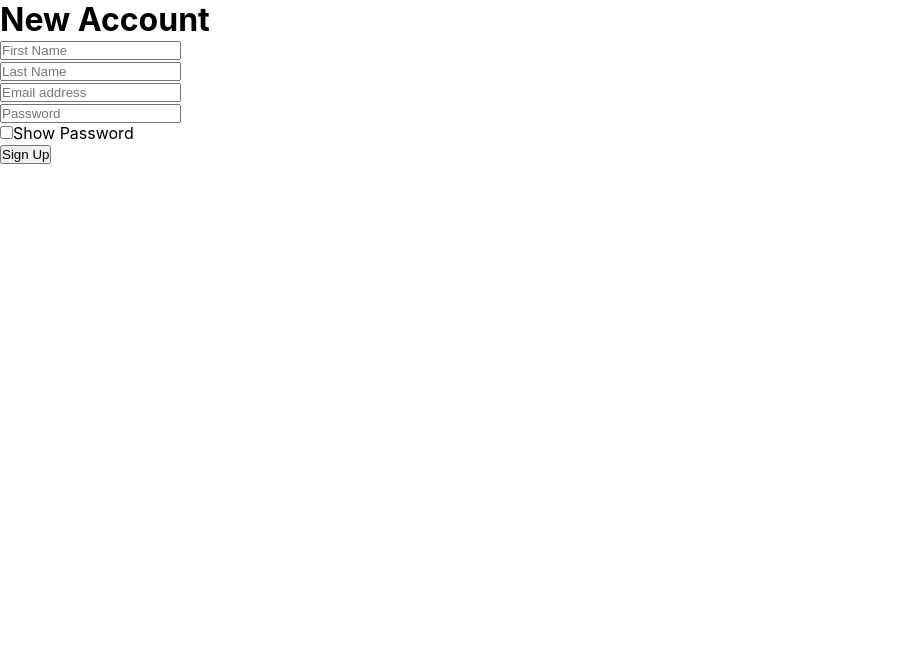
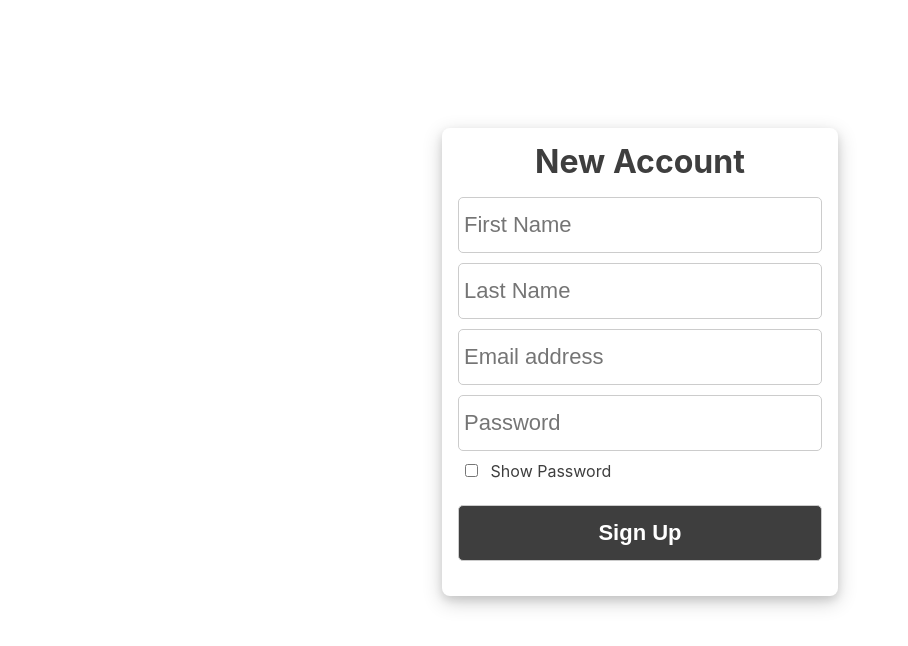
Before and after one commit to JeanPaul-AbiZeid/survey, a React (Create React App) app in the folder survey-react/: page /Signup in a window 1280 px wide. Shown: the top 646 px of the page, without its empty margins (0-908 px from the left). Built offline with nearby package versions, Linux system fonts and the light colour scheme.

Commit message:
styling the sign up page

```diff
--- a/survey-react/src/App.css
+++ b/survey-react/src/App.css
@@ -2,4 +2,70 @@
   margin: 0;
   padding: 0;
   box-sizing: border-box;
+  color: rgb(62, 62, 62);
 }
+
+.main{
+  width: 100%;
+  margin-top: 10%;
+  display: flex;
+  justify-content: center;
+}
+
+.form-container {
+  border-radius: 8px;
+  background-color: white;
+  box-shadow: 0 4px 8px 0 rgba(0, 0, 0, 0.1), 0 6px 20px 0 rgba(0, 0, 0, 0.19);
+  text-align: center;
+  width: 396px;
+  padding-bottom: 12px;
+  padding-top: 14px;
+  padding-bottom: 2%;
+}
+
+#form {
+  margin-top: 4%;
+}
+
+.form-container input {
+  width: 364px;
+  font-size: 22px;
+  line-height: 2;
+  padding: 5px;
+  margin-bottom: 10px;
+  border-radius: 5px;
+  border: 1px solid #ccc;
+}
+
+.btn {
+  padding: 10px 10px;
+  border: none;
+  border-radius: 5px;
+  cursor: pointer;
+}
+
+.btn-gray {
+  background-color: rgb(62, 62, 62);
+  color: white;
+  font-size: 30px;
+  line-height: 30px;
+  font-weight: bold;
+  width: 364px;
+  margin-top: 6%;
+}
+
+.btn-gray:hover {
+  background-color: rgb(46, 43, 43);
+}
+
+#pass {
+  display: flex;
+  align-items: center;
+  margin-left: 10px;
+}
+
+#pass input {
+  width: 10%;
+  margin: 0;
+  align-items: center;
+}
--- a/survey-react/src/App.js
+++ b/survey-react/src/App.js
@@ -13,6 +13,7 @@ function App() {
           </>
 
         }></Route>
+
         <Route path='/Signup' element={
           <>
           <Signup />
--- a/survey-react/src/components/Signup.js
+++ b/survey-react/src/components/Signup.js
@@ -1,19 +1,23 @@
 import React from "react";
 import '../App.css';
+import { Link } from "react-router-dom";
 
 const Signup = () => {
   return (
-    <div>
+    <div className="main">
+        <div className="form-container">
             <h1>New Account</h1>
-        <form>
+            <form id="form">
                 <input type="text" placeholder="First Name" id="first_name"/><br/>
                 <input type="text" placeholder="Last Name" id="last_name"/><br/>
                 <input type="text" placeholder="Email address" id="email"/><br/>
                 <input type="password" placeholder="Password" id="password"/>
                 <div id="pass"><input type="checkbox" id="toggle"/>Show Password</div>
-            <input type="submit" id = "sign_up" class="btn btn-black" value="Sign Up"/>
+                <input type="submit" id = "sign_up" className="btn btn-gray" value="Sign Up"/>
             </form>
         </div>
+    </div>
+
   );
 };
 
```
Lines whose indentation alone changed are shown as unchanged.
